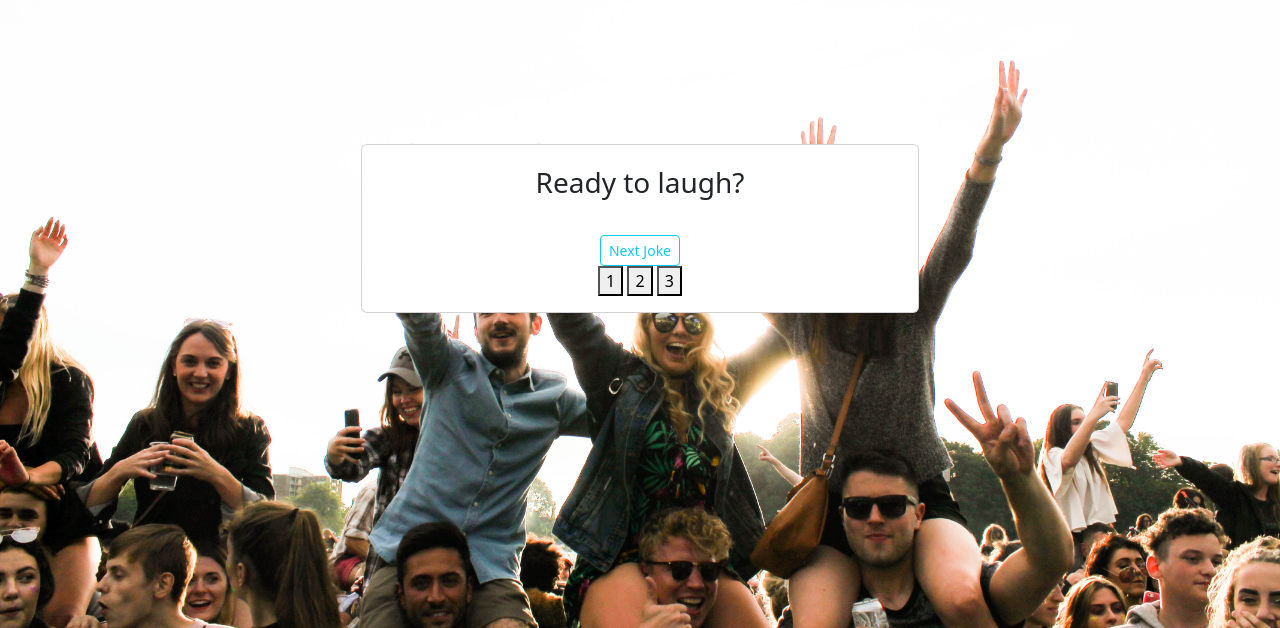
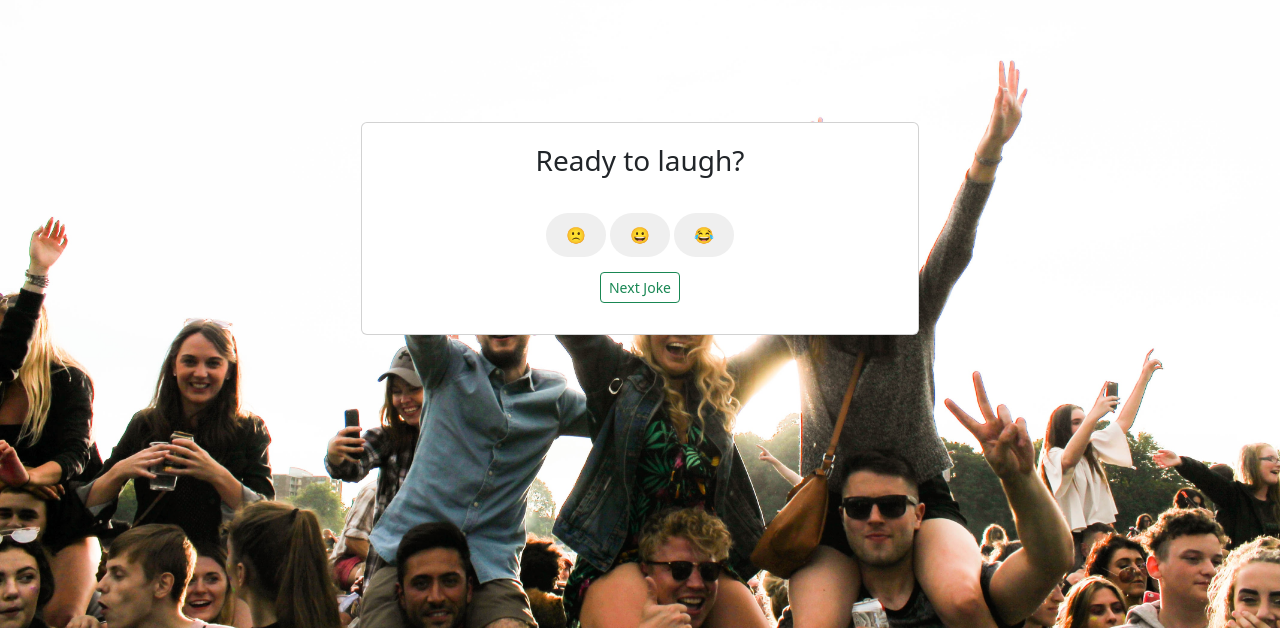
Before and after one commit to LorenaPonsico/Sprint_5_Acudits, a website: page index.html in a window 1280 px wide. Shown: the part 172-800 px from the top of the page. Drawn offline with nearby package versions, Linux system fonts and the light colour scheme.

Commit message:
emojis votaciones

```diff
--- a/index.css
+++ b/index.css
@@ -24,6 +24,41 @@
     font-size:medium;
 }
 
+.button-Joke {
+    margin-bottom: 15px;
+    /* background-color: wheat; */
+    padding: 10px 20px;
+    color: black;
+    border: none;
+    border-radius: 4px;
+    /* box-shadow: 0 4px #999; */
+    transition: 0.3s;
+  }
+  .button-Joke:active {
+    box-shadow: 0 2px #666;
+    transform: translateY(4px);
+  }
+  .buttonScore{
+    margin-bottom: 15px;
+    /* background-color: wheat; */
+    padding: 10px 20px;
+    color: black;
+    border: none;
+    border-radius: 500px;
+    /* box-shadow: 0 4px #999; */
+    transition: 0.3s;
+  }
+  .buttonScore:active {
+    box-shadow: 0 2px #666;
+    transform: translateY(4px);
+  }
+
+/* .card-background {
+    background-image: url('./svg/blob.svg');
+    background-repeat: no-repeat;
+    background-size: cover;
+} */
+
 
 /* .scoreButtons {
     display: flex;
--- a/index.html
+++ b/index.html
@@ -15,22 +15,25 @@
     <div class="container d-flex justify-content-center align-items-center">
         <div id="weather" class="weather">
             <span id="showWeather"></span>
-          </div>
+        </div>
         <div class="text-center card ">
             <div class=" card-body">
                 <p class="card-title fs-3 fw-boler">Ready to laugh?</p>
 
                 <div class="text-center fw-lighter" id="showJoke"></div>
                 <br>
-                <div>
-                    <button type="button" class="btn btn-outline-info btn-sm" onclick="newJoke()">Next Joke</button>
+
+                <div class="scoreButtons" id="scoreButtons" >
+                    <button class="buttonScore" id="button1" onclick="scoreJoke(1)">&#128577;</button>
+                    <button class="buttonScore" id="button2" onclick="scoreJoke(2)">&#128512;</button>
+                    <button class="buttonScore" id="button3" onclick="scoreJoke(3)">&#128514;</button>
                 </div>
 
-                <!-- <div class="scoreButtons" id="scoreButtons" style="display: none"> -->
-                    <button id="button1" onclick="scoreJoke(1)">1</button>
-                    <button id="button2" onclick="scoreJoke(2)">2</button>
-                    <button id="button3" onclick="scoreJoke(3)">3</button>
+
+                <div>
+                    <button class="btn btn-outline-success btn-sm button-Joke " onclick="newJoke()">Next Joke</button>
                 </div>
+
 
             </div>
         </div>
--- a/main.ts
+++ b/main.ts
@@ -1,4 +1,5 @@
 const API_URL = "https://icanhazdadjoke.com/"
+const API_URL2 = "https://api.chucknorris.io/jokes/random";
 let responseApi: Joke;
 
 interface Joke {
@@ -26,6 +27,8 @@ async function getJoke(): Promise<Joke> { //para coger los datos de una API
     showJoke(); //llamada a la funcion que muestra el chiste
     return responseApi;
 }
+
+
 
 function showJoke() {
 
```
Also changed, not shown: svg/blob.svg (added).
